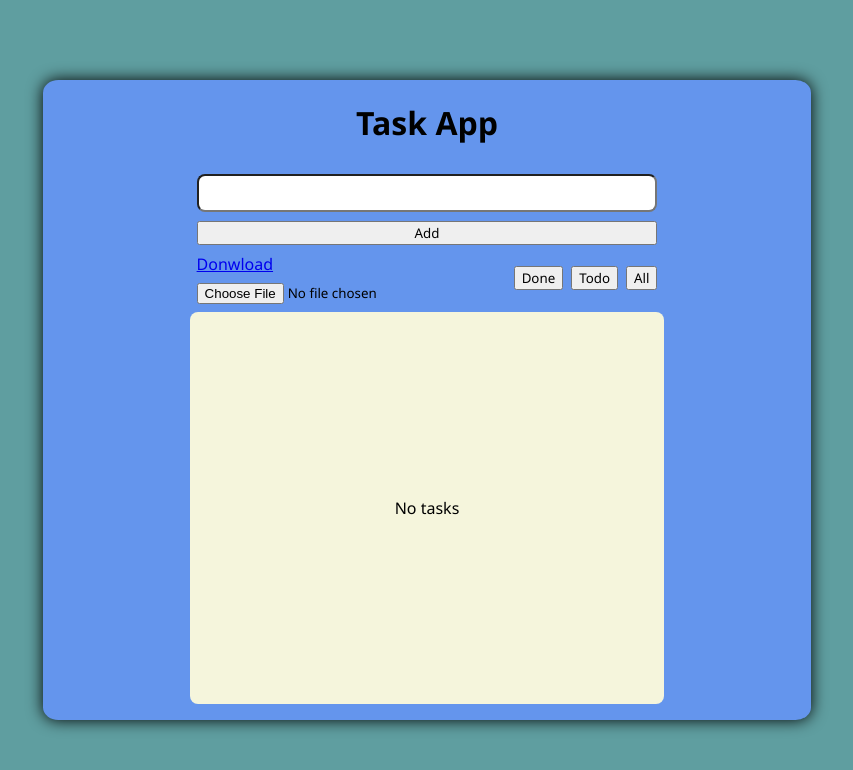
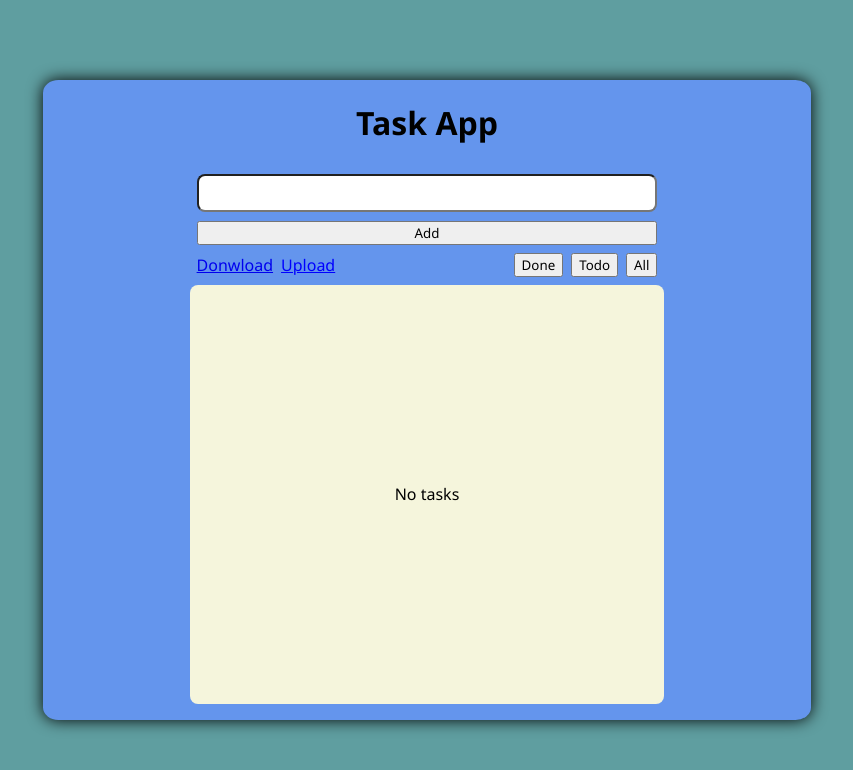
Before and after one commit to JoaoLuixz/task-app, a Vue app: page / in a window 1280 px wide. Shown: the top 770 px of the page, without its empty margins (213-1066 px from the left). Built offline with nearby package versions, Linux system fonts and the light colour scheme; the HTML template or start-up script is replaced by a standard one.

Commit message:
style: hide upload tasks input style: add label to trigger upload tasks input

```diff
--- a/src/App.vue
+++ b/src/App.vue
@@ -84,7 +84,14 @@ watch([tasks, tasks.value], () => {
         <div class="action-buttons-container">
           <div class="download-container">
             <a :href="tasksDownloadLink" download="tasks.json">Donwload</a>
-            <input type="file" accept=".json" @change="onTasksUpload" />
+            <label for="tasksUploadInput" class="uploadTasksLabel">Upload</label>
+            <input
+              type="file"
+              accept=".json"
+              id="tasksUploadInput"
+              @change="onTasksUpload"
+              hidden
+            />
           </div>
           <div class="filter-buttons-container">
             <FilterButton @changeFilter="changeTaskListFilter" buttonFilter="done"
@@ -127,6 +134,7 @@ watch([tasks, tasks.value], () => {
 
 .download-container {
   display: flex;
+  flex-direction: row;
   justify-content: left;
   align-items: start;
   width: 100%;
@@ -175,4 +183,9 @@ main {
   box-shadow: 0 0 1rem;
   margin: 1rem 0;
 }
+.uploadTasksLabel {
+  color: blue;
+  cursor: pointer;
+  text-decoration: underline;
+}
 </style>
```
